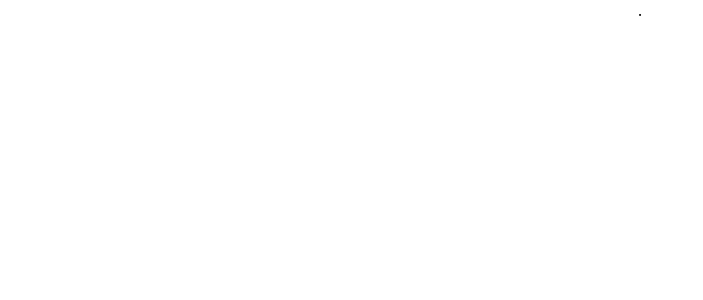
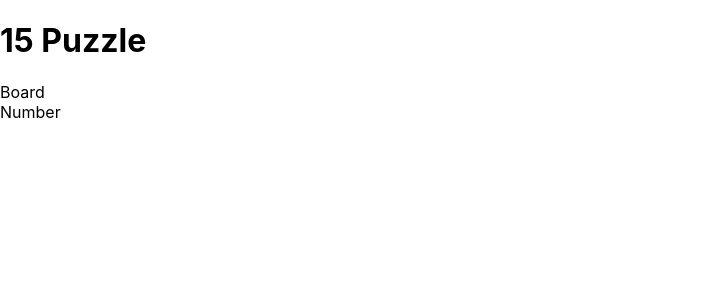
Before and after one commit to mdanneil/15puzzle, a React (Create React App) app: page / in a window 1280 px wide. Shown: the top 300 px of the page, without its empty margins (0-703 px from the left). Built offline with nearby package versions, Linux system fonts and the light colour scheme.

Commit message:
setup components

```diff
--- a/src/App.tsx
+++ b/src/App.tsx
@@ -1,8 +1,12 @@
-import React from "react";
 import "./App.css";
+import Game from "./components/Game";
 
 function App() {
-  return <div className="App">.</div>;
+  return (
+    <div className="app">
+      <Game />
+    </div>
+  );
 }
 
 export default App;
--- /dev/null
+++ b/src/components/Board.tsx
@@ -0,0 +1,12 @@
+import Tile from "./Tile";
+
+const Board = () => {
+  return (
+    <div className="board">
+      Board
+      <Tile />
+    </div>
+  );
+};
+
+export default Board;
--- /dev/null
+++ b/src/components/Game.tsx
@@ -0,0 +1,12 @@
+import Board from "./Board";
+
+const Game = () => {
+  return (
+    <div className="game">
+      <h1>15 Puzzle</h1>
+      <Board />
+    </div>
+  );
+};
+
+export default Game;
--- /dev/null
+++ b/src/components/Tile.tsx
@@ -0,0 +1,5 @@
+const Tile = () => {
+  return <div className="tile">Number</div>;
+};
+
+export default Tile;
```
